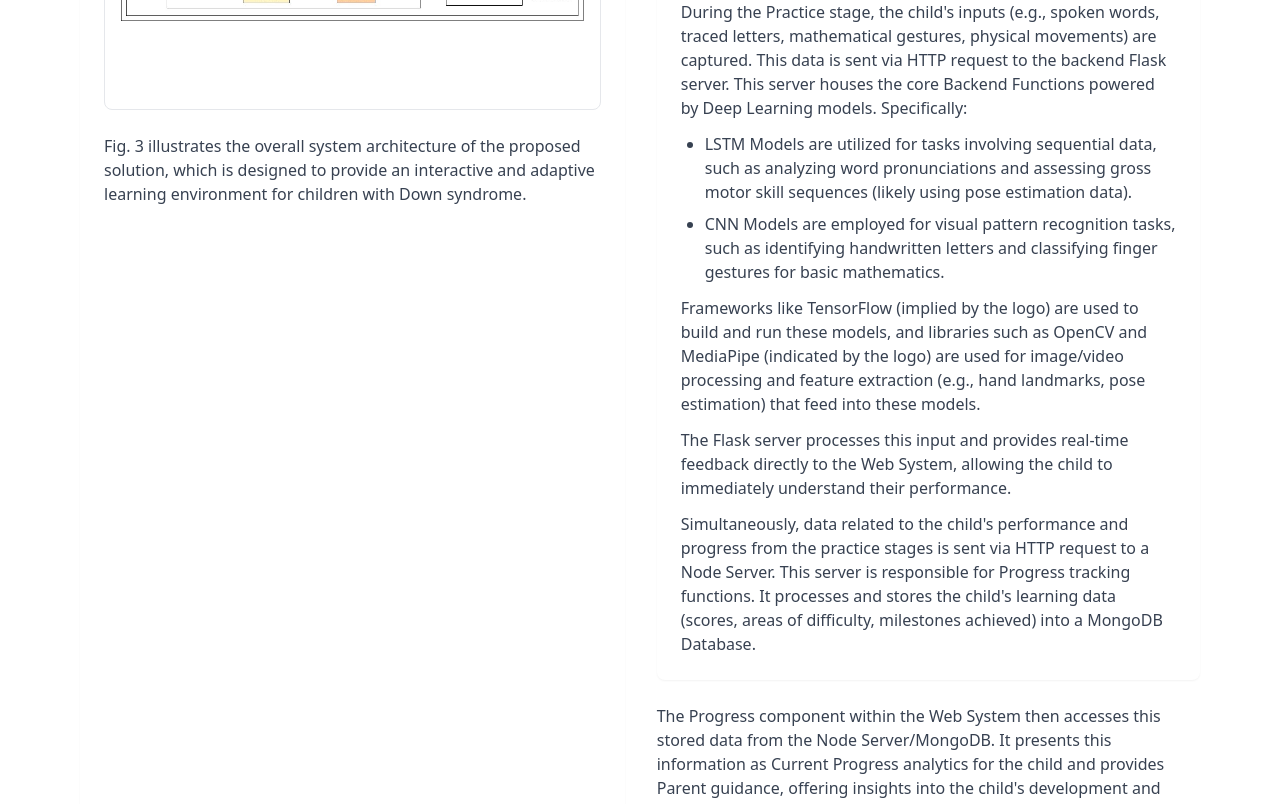
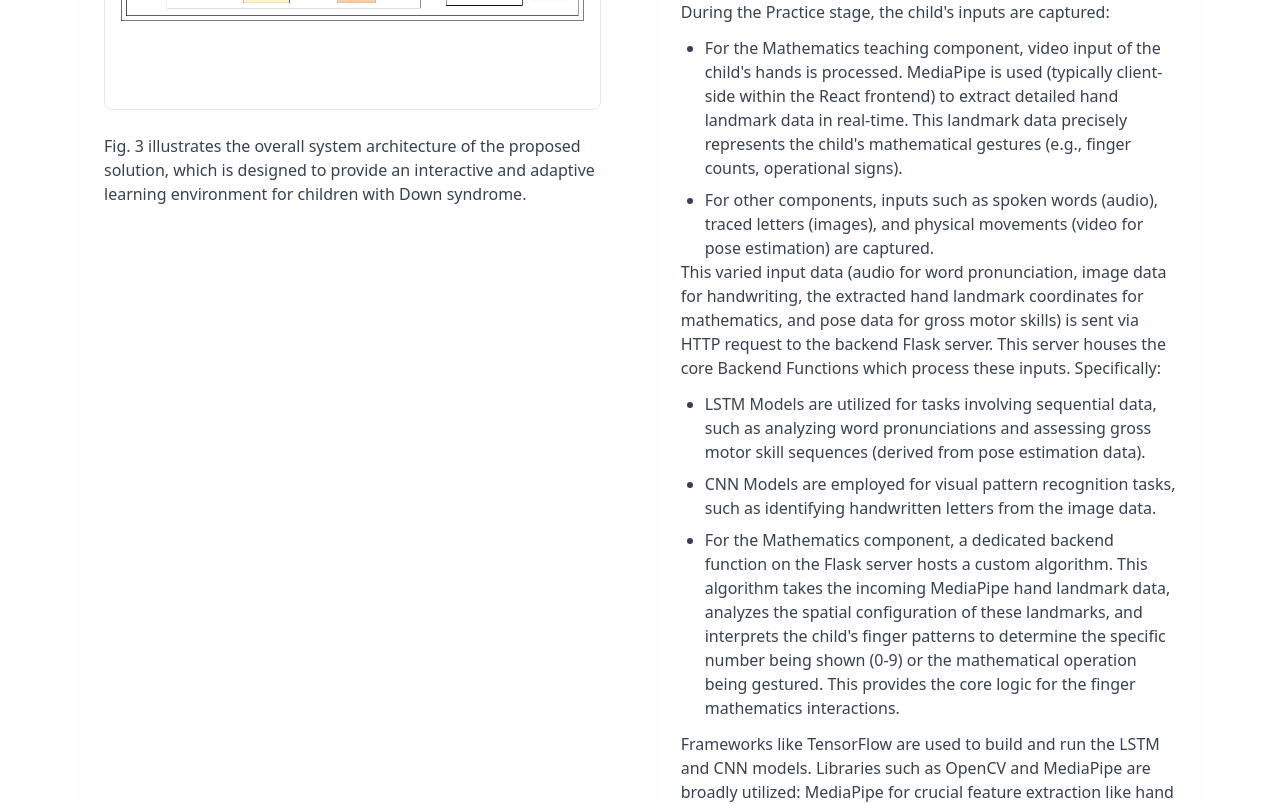
Before and after one commit to lahirujay99/RP-Website, a React (Vite) app: page / in a window 1280 px wide. Shown: the part 6180-6984 px from the top of the page. Built offline with nearby package versions, Linux system fonts and the light colour scheme.

Commit message:
small change in methodology

```diff
--- a/src/components/Methodology.tsx
+++ b/src/components/Methodology.tsx
@@ -36,8 +36,7 @@ function Methodology() {
             </p>
           </div>
             {/* Right column - Methodology Explanation Section */}
-          <div className="space-y-4 md:space-y-6 lg:w-1/2">
-            <p className="text-sm md:text-base text-gray-700">
+          <div className="space-y-4 md:space-y-6 lg:w-1/2">            <p className="text-sm md:text-base text-gray-700">
               The proposed multisensory learning platform consists of five main components, addressing
               distinct developmental areas and overall progress tracking. These are:
             </p>
@@ -74,42 +73,68 @@ function Methodology() {
               </p>
 
               <p className="text-sm md:text-base text-gray-700 mb-3">
-                During the Practice stage, the child's inputs (e.g., spoken words, traced letters,
-                mathematical gestures, physical movements) are captured. This data is sent via HTTP
-                request to the backend Flask server. This server houses the core Backend Functions
-                powered by Deep Learning models. Specifically:
+                During the Practice stage, the child's inputs are captured:
+              </p>
+
+              <ul className="list-disc pl-6 space-y-1 md:space-y-2">
+                <li className="text-sm md:text-base text-gray-700">
+                  For the Mathematics teaching component, video input of the child's hands is processed.
+                  MediaPipe is used (typically client-side within the React frontend) to extract detailed hand
+                  landmark data in real-time. This landmark data precisely represents the child's mathematical
+                  gestures (e.g., finger counts, operational signs).
+                </li>
+                <li className="text-sm md:text-base text-gray-700">
+                  For other components, inputs such as spoken words (audio), traced letters (images),
+                  and physical movements (video for pose estimation) are captured.
+                </li>
+              </ul>
+
+              <p className="text-sm md:text-base text-gray-700 mb-3">
+                This varied input data (audio for word pronunciation, image data for handwriting,
+                the extracted hand landmark coordinates for mathematics, and pose data for gross motor
+                skills) is sent via HTTP request to the backend Flask server. This server houses the
+                core Backend Functions which process these inputs. Specifically:
               </p>
 
               <ul className="list-disc pl-6 space-y-1 md:space-y-2">
                 <li className="text-sm md:text-base text-gray-700">
                   <span className="font-medium">LSTM Models</span> are utilized for tasks involving sequential data,
                   such as analyzing word pronunciations and assessing gross motor skill sequences
-                  (likely using pose estimation data).
+                  (derived from pose estimation data).
                 </li>
                 <li className="text-sm md:text-base text-gray-700">
                   <span className="font-medium">CNN Models</span> are employed for visual pattern recognition tasks,
-                  such as identifying handwritten letters and classifying finger gestures for basic
-                  mathematics.
+                  such as identifying handwritten letters from the image data.
+                </li>
+                <li className="text-sm md:text-base text-gray-700">
+                  For the Mathematics component, a dedicated backend function on the Flask server hosts
+                  a custom algorithm. This algorithm takes the incoming MediaPipe hand landmark data, analyzes
+                  the spatial configuration of these landmarks, and interprets the child's finger patterns to
+                  determine the specific number being shown (0-9) or the mathematical operation being gestured.
+                  This provides the core logic for the finger mathematics interactions.
                 </li>
               </ul>
 
               <p className="text-sm md:text-base text-gray-700 mt-3 mb-3">
-                Frameworks like TensorFlow (implied by the logo) are used to build and run these models,
-                and libraries such as OpenCV and MediaPipe (indicated by the logo) are used for image/video
-                processing and feature extraction (e.g., hand landmarks, pose estimation) that feed into
-                these models.
+                Frameworks like TensorFlow are used to build and run the LSTM and CNN models. Libraries
+                such as OpenCV and MediaPipe are broadly utilized: MediaPipe for crucial feature extraction
+                like hand landmarks (for mathematics) and pose estimation (for gross motor skills), and
+                OpenCV for general image/video input handling and pre-processing, often working in conjunction
+                before data is sent to or processed by the Flask backend functions.
               </p>
 
               <p className="text-sm md:text-base text-gray-700 mb-3">
-                The Flask server processes this input and provides real-time feedback directly to the
-                Web System, allowing the child to immediately understand their performance.
+                The Flask server, through its respective backend functions, processes these inputs and
+                provides real-time feedback directly to the Web System, allowing the child to immediately
+                understand their performance in each activity.
               </p>
 
               <p className="text-sm md:text-base text-gray-700">
                 Simultaneously, data related to the child's performance and progress from the practice
-                stages is sent via HTTP request to a Node Server. This server is responsible for Progress
-                tracking functions. It processes and stores the child's learning data (scores, areas of
-                difficulty, milestones achieved) into a MongoDB Database.
+                stages (including the interpretations from the mathematics component) is sent via HTTP
+                request to a Node Server. This server is responsible for Progress tracking functions.
+                It processes and stores the child's learning data (scores, areas of difficulty, milestones
+                achieved) into a MongoDB Database.
               </p>
             </div>
 
```
